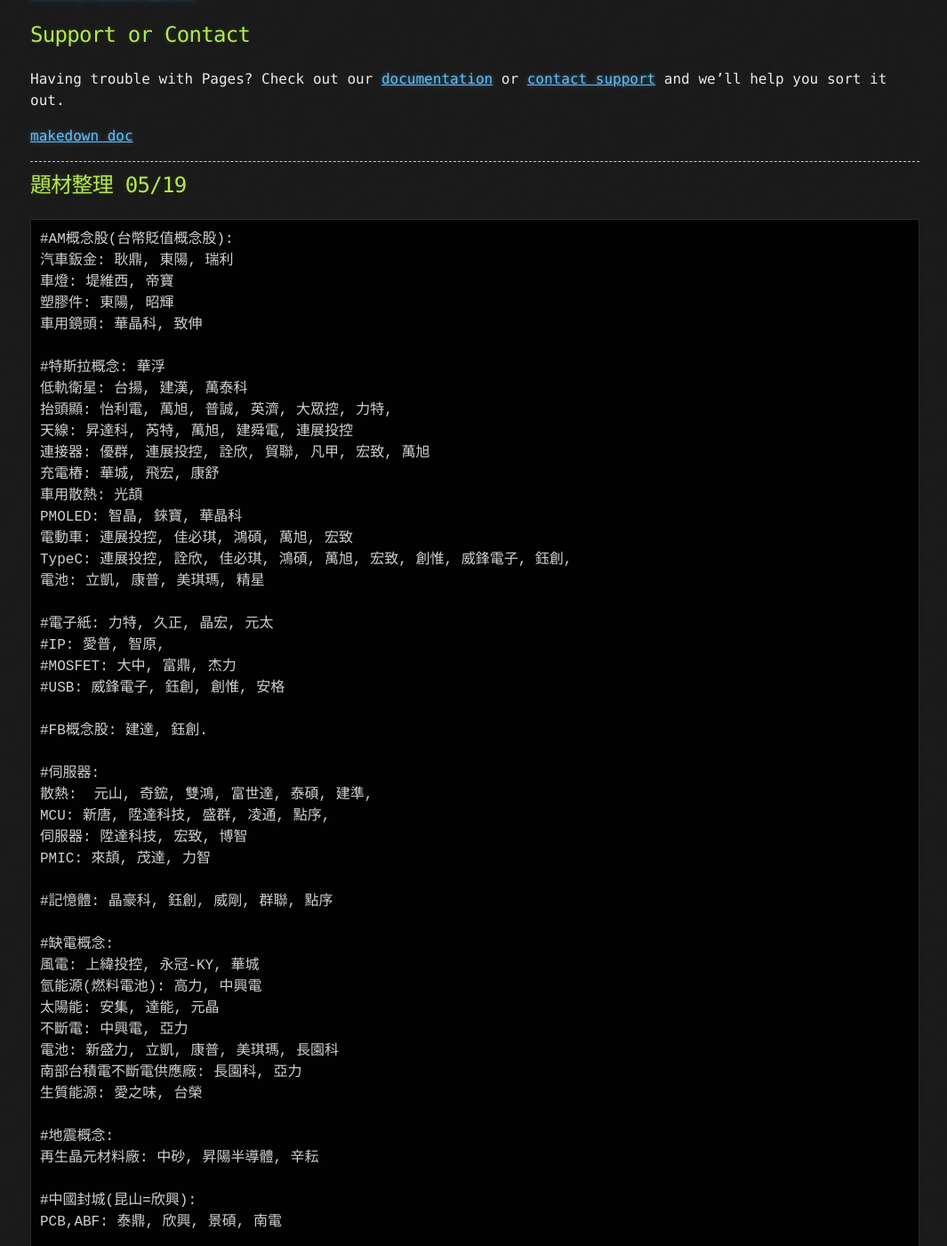
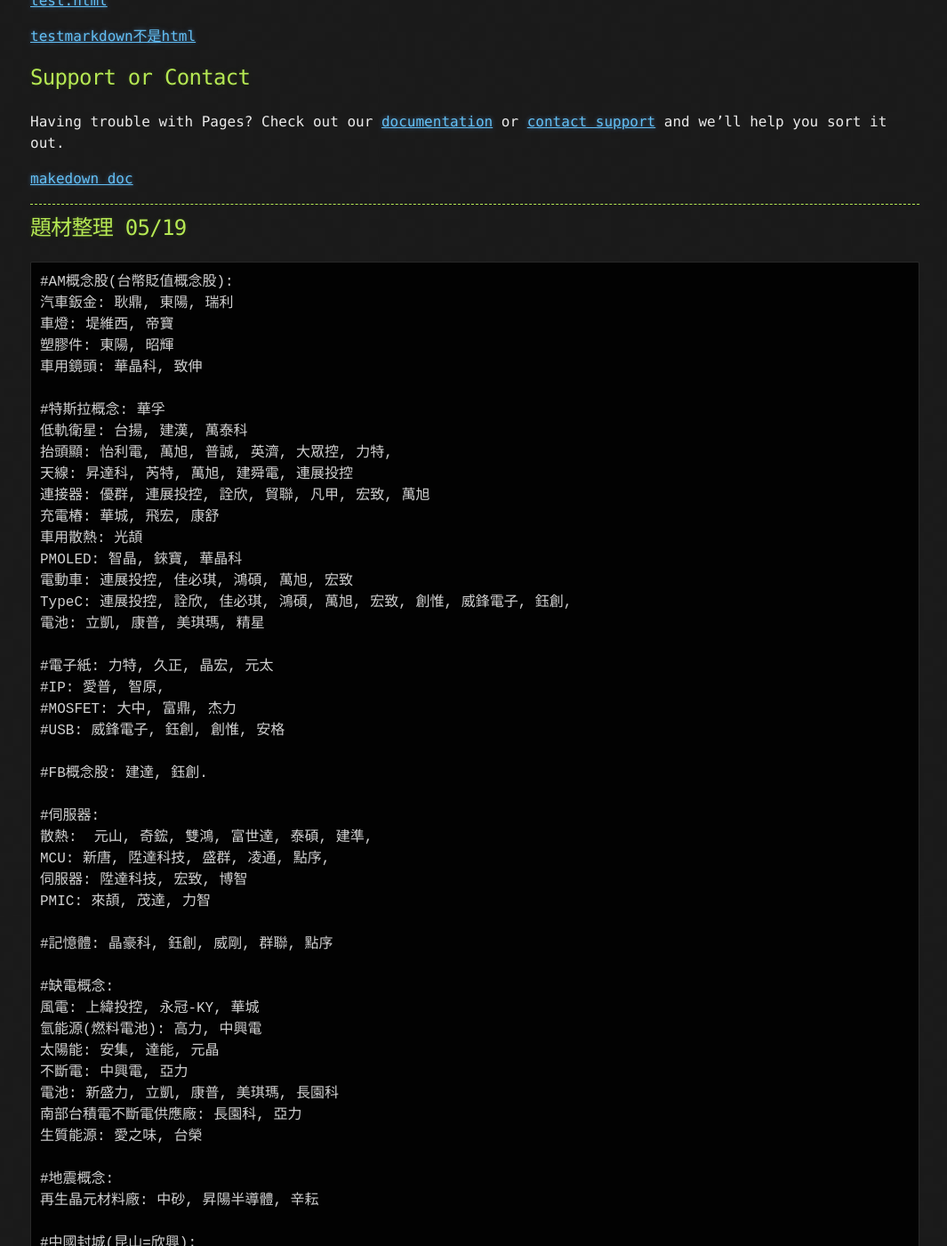
Before and after one commit to lepg5487/Stock_God, a Jekyll site: the page built from index.md, in a window 1280 px wide and 1400 px high, scrolled down 26635 px. Shown: the whole window at 89% size, without its empty margins (106-1171 px from the left). Built offline with Jekyll 4.4.1, drawn with Linux system fonts in a browser that asks for light colours; our own code applies the rules of GitHub Pages for plain Markdown files; some of the changed text lies outside the part shown.

Commit message:
Update index.md

```diff
--- a/index.md
+++ b/index.md
@@ -1109,7 +1111,7 @@
 塑膠件: 東陽, 昭輝
 車用鏡頭: 華晶科, 致伸
 
-#特斯拉概念: 華浮
+#特斯拉概念: 華孚
 低軌衛星: 台揚, 建漢, 萬泰科
 抬頭顯: 怡利電, 萬旭, 普誠, 英濟, 大眾控, 力特,
 天線: 昇達科, 芮特, 萬旭, 建舜電, 連展投控
```
Also changed, not shown: other parts of index.md (+2 -0 lines).
